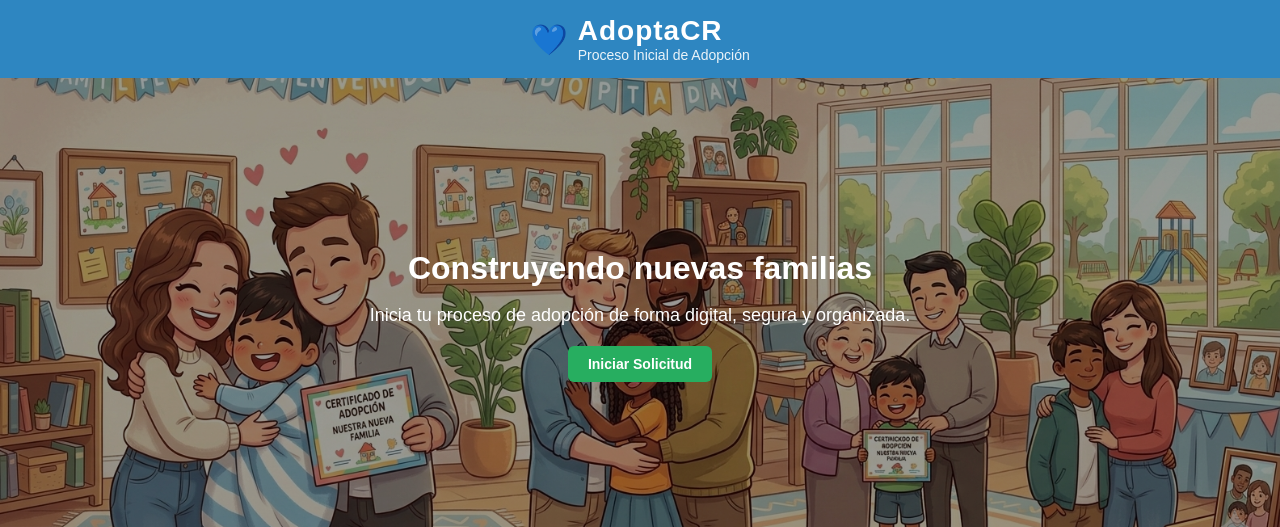
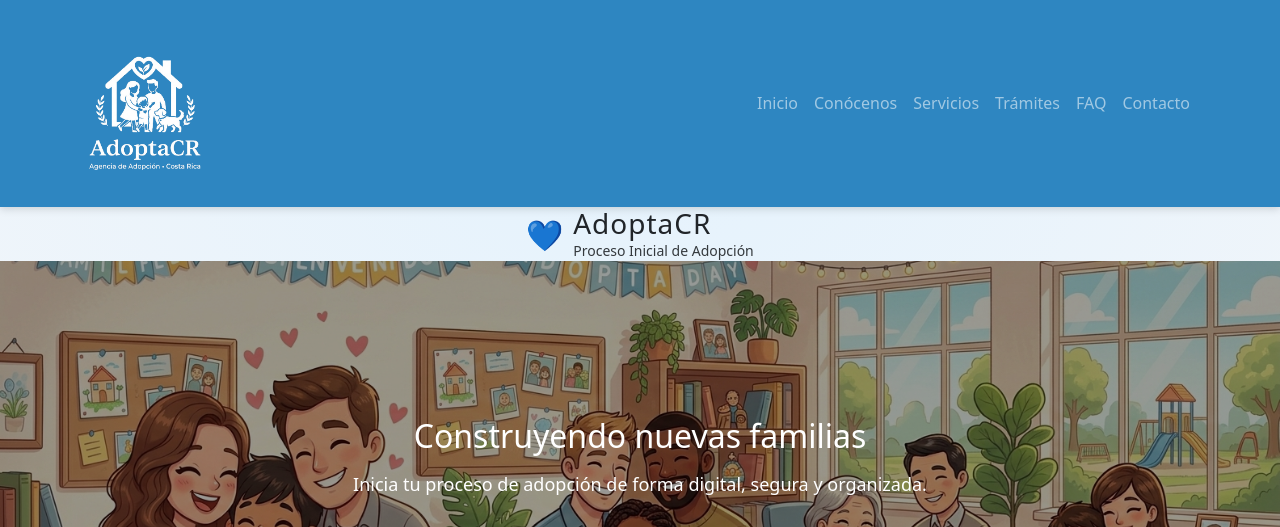
Before and after one commit to Fidelitas-Ambiente-Web-Cliente-Servidor/sc502-ln-proyecto-grupo1, a PHP site: page / in a window 1280 px wide. Shown: the top 527 px of the page. Run offline with PHP 8.4, Linux system fonts and the light colour scheme; data that the repository does not hold is empty.

Commit message:
bar avanzado (Andrés)

```diff
--- a/index.php
+++ b/index.php
@@ -6,22 +6,78 @@
 
     <link rel="stylesheet" href="/sc502-ln-proyecto-grupo1/css/style.css">
     <link rel="stylesheet" href="/sc502-ln-proyecto-grupo1/css/index.css">
-</head>
+    <link href="https://cdn.jsdelivr.net/npm/bootstrap@5.3.0/dist/css/bootstrap.min.css" rel="stylesheet">
+
+  </head>
 
 <body>
 
 
 
-<!-- bar para ver diferente partes,LOGO,  Conózoncanos , trámites y servicios, FAQ, CONTACTO  (Andrés)-->
+<!-- bar para ver diferente partes,LOGO,  Conózoncanos , trámites y servicios, FAQ, CONTACTO  (Andrés) -->
+
+<!--                                                                          (Andrés) Terminado-->
 <header>
-    <div class="logo">
+    <nav class="navbar navbar-expand-lg navbar-dark navbar-custom">
+    <div class="container">
+
+    <a class="navbar-brand" href="index.php">
+            <img src="./img/logo2.png" width="125"><br>
+        </a>
+
+          <button class="navbar-toggler" type="button">
+            <span class="navbar-toggler-icon"></span>
+        </button>
+         <div class="collapse navbar-collapse" id="navbarNav">
+            <ul class="navbar-nav ms-auto">
+                <li class="nav-item">
+                    <a class="nav-link nav-link-custom <?php echo $activePage == 'inicio' ? 'active' : ''; ?>" href="index.php">
+                        Inicio
+                    </a>
+                </li>
+                <li class="nav-item">
+                    <a class="nav-link nav-link-custom <?php echo $activePage == 'conocenos' ? 'active' : ''; ?>" href="conocenos.php">
+                        Conócenos
+                    </a>
+                </li>
+                <li class="nav-item">
+                    <a class="nav-link nav-link-custom <?php echo $activePage == 'servicios' ? 'active' : ''; ?>" href="servicios.php">
+                        Servicios
+                    </a>
+                </li>
+                <li class="nav-item">
+                    <a class="nav-link nav-link-custom <?php echo $activePage == 'tramites' ? 'active' : ''; ?>" href="tramites.php">
+                        Trámites
+                    </a>
+                </li>
+                <li class="nav-item">
+                    <a class="nav-link nav-link-custom <?php echo $activePage == 'faq' ? 'active' : ''; ?>" href="faq.php">
+                        FAQ
+                    </a>
+                </li>
+                <li class="nav-item">
+                    <a class="nav-link nav-link-custom <?php echo $activePage == 'contacto' ? 'active' : ''; ?>" href="contacto.php">
+                        Contacto
+                    </a>
+                </li>
+            </ul>
+        </div>
+
+    </div>
+    </nav>
+
+
+</header>
+
+<section id="Proceso-adoptarcr">
+     <div class="logo">
         <span class="icono">💙</span>
         <section id="Nombre-Agencia">
             <h1>AdoptaCR</h1>
             <p>Proceso Inicial de Adopción</p>
         </section>
     </div>
-</header>
+</section>
 
 
 
```
Also changed, not shown: img/logo.png (added), img/logo1.png (added), img/logo2.png (added), img/logo3.png (added).
